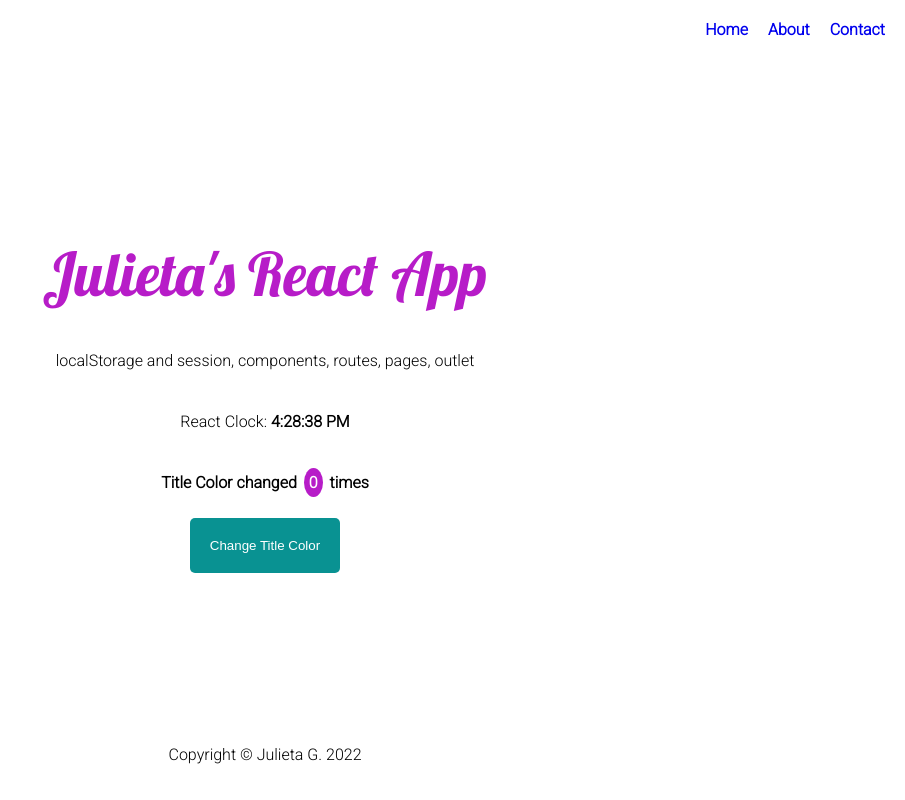
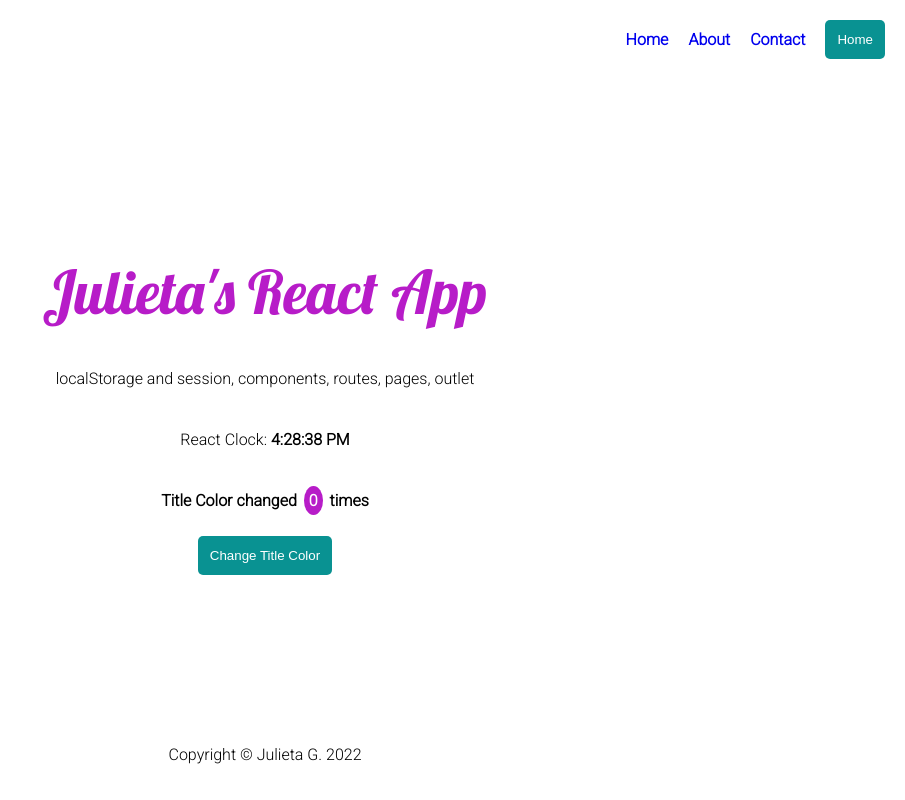
Before and after one commit to juliatag/web-dev-2, a React (Create React App) app in the folder sep-concern/myreactapp/: page / in a window 1280 px wide. Shown: the whole page, without its empty margins (375-1280 px from the left). Built offline with nearby package versions, Linux system fonts and the light colour scheme.

Commit message:
add useNavidage

```diff
--- a/sep-concern/myreactapp/src/App.css
+++ b/sep-concern/myreactapp/src/App.css
@@ -17,6 +17,7 @@ h1 {
     display: flex;
     gap:20px;
     justify-content: end;
+    align-items: center;
     padding: 20px;
 }
 
@@ -61,7 +62,7 @@ font-weight:700;
 }
 
 .btn {
-    padding: 20px;
+    padding: 12px;
     background-color: rgb(9, 146, 146);
     border: none;
     color: #fff;
--- a/sep-concern/myreactapp/src/App.js
+++ b/sep-concern/myreactapp/src/App.js
@@ -13,6 +13,7 @@ function App() {
           <Route index element={<Home />} />
           <Route path="about" element={<About />} />
           <Route path="contact" element={<Contact />} />
+          <Route path="*" element={<h1 className="text-center">404 Page Not Found</h1>} />
         </Route>
       </Routes>
 
--- a/sep-concern/myreactapp/src/components/Header.js
+++ b/sep-concern/myreactapp/src/components/Header.js
@@ -1,4 +1,5 @@
 import { Link } from "react-router-dom";
+import HomeButton from "./HomeButton";
 
 function Header() {
   return (
@@ -6,6 +7,7 @@ function Header() {
       <Link to="/">Home</Link>
       <Link to="/about">About</Link>
       <Link to="/contact">Contact</Link>
+      <HomeButton />
     </div>
   );
 }
--- /dev/null
+++ b/sep-concern/myreactapp/src/components/HomeButton.js
@@ -0,0 +1,20 @@
+import { useNavigate } from "react-router-dom";
+
+function HomeButton() {
+  const navigate = useNavigate();
+  const handleSubmit = (event) => {
+    try {
+      navigate("/", { replace: true });
+    } catch (error) {
+      console.log(error);
+    }
+  };
+  return (
+    <div>
+      <button className="btn" onClick={handleSubmit}>
+        Home
+      </button>
+    </div>
+  );
+}
+export default HomeButton;
```
